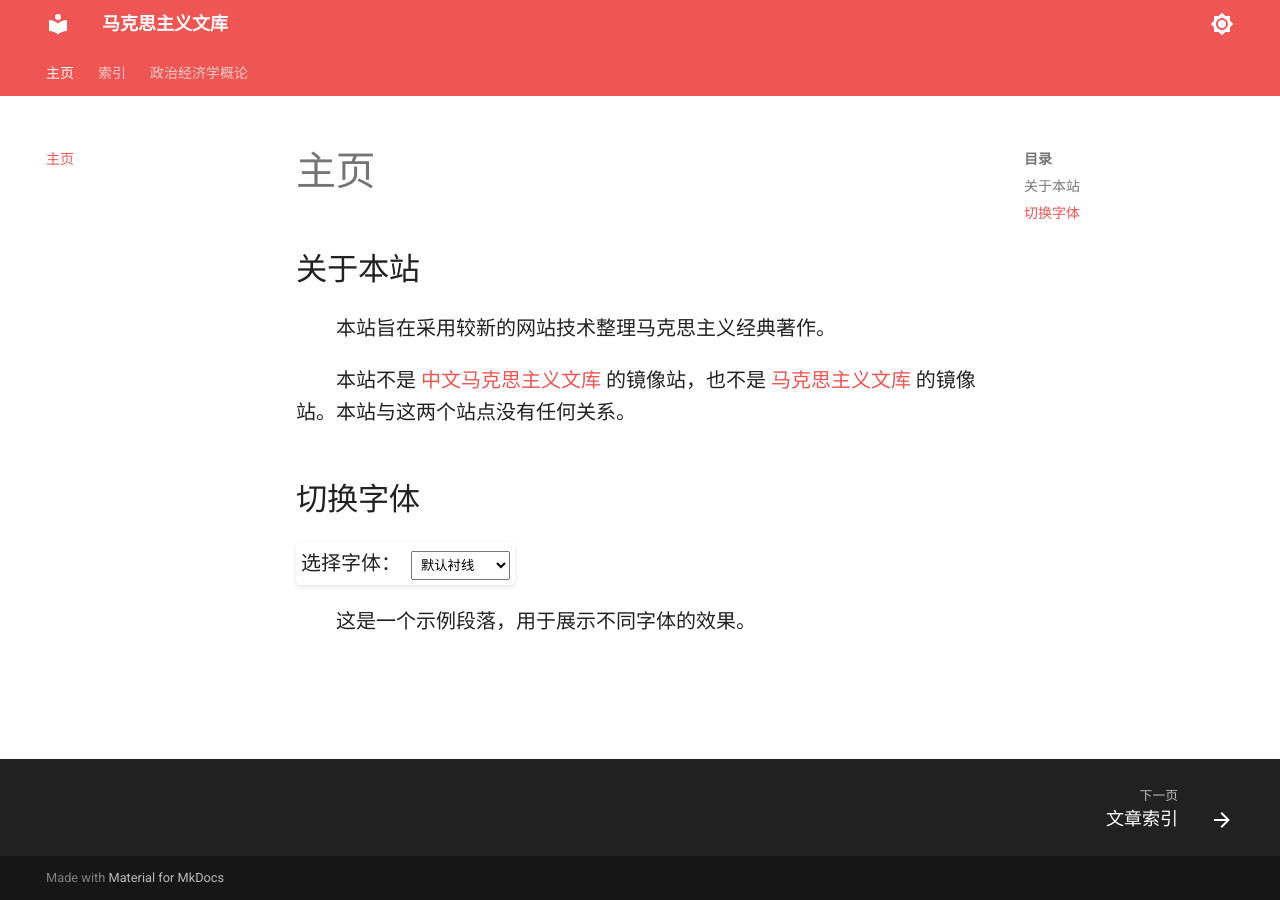
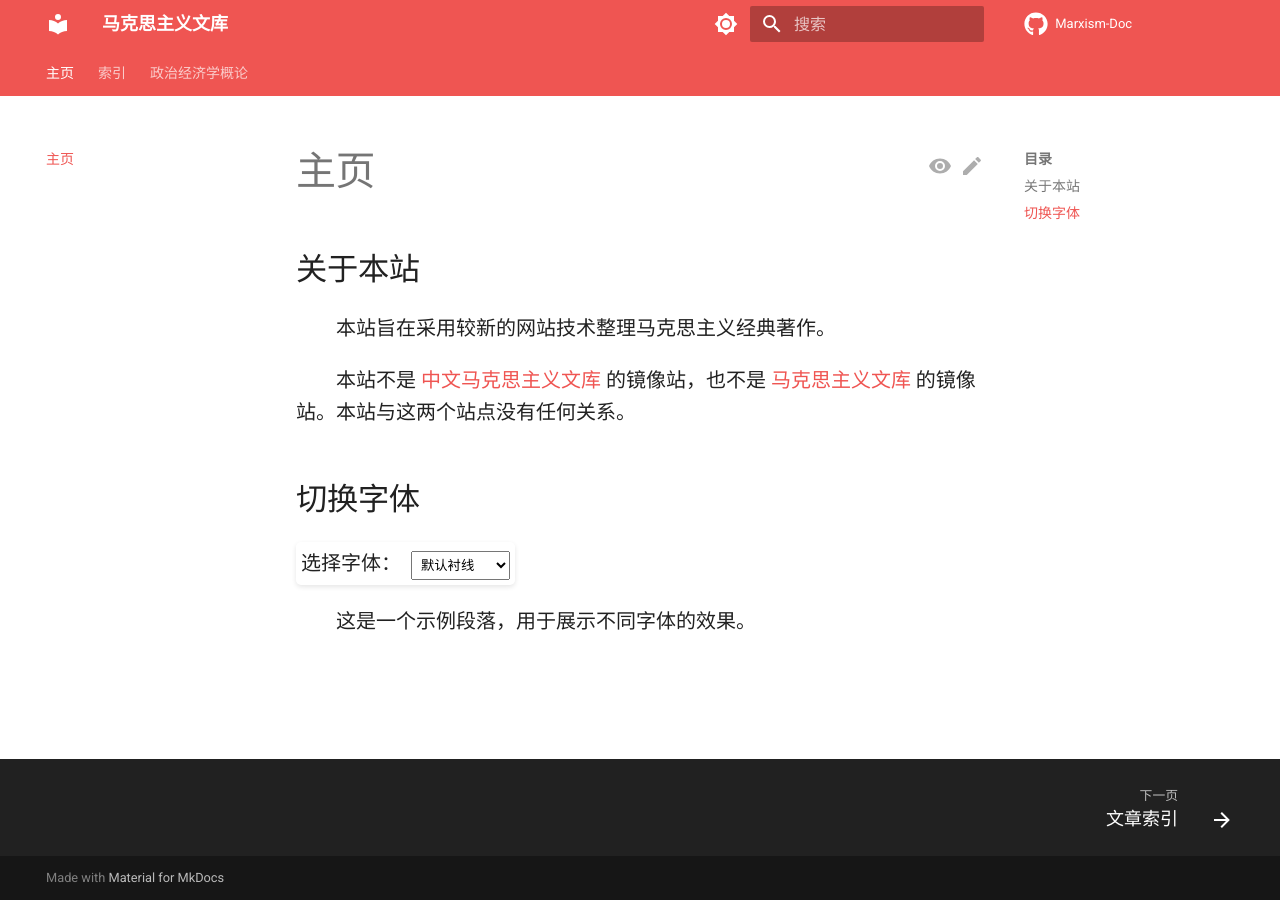
Before and after one commit to Marxism-Doc/Marxism-Doc.github.io, an MkDocs documentation site: the page built from docs/index.md, in a window 1280 px wide. Built offline with MkDocs 1.6.1 and Material for MkDocs 9.7.7, drawn with Linux system fonts in a browser that asks for light colours; comment, search, counter and statistics services are not loaded.

Commit message:
[feat] support search and git repo link

```diff
--- a/mkdocs.yml
+++ b/mkdocs.yml
@@ -24,6 +24,19 @@ theme:
     - navigation.top
     - navigation.footer
     - toc.follow
+    - search.suggest
+    - search.highlight
+    - search.share
+    - content.action.edit
+    - content.action.view
+  icon:
+    repo: fontawesome/brands/github
+    edit: material/pencil
+    view: material/eye
+
+repo_url: https://github.com/Marxism-Doc/Marxism-Doc.github.io
+repo_name: Marxism-Doc
+edit_uri: edit/main/docs/
 
 nav:
   - 主页: index.md
@@ -84,6 +97,8 @@ nav:
 plugins:
   - tags:
       tags_file: index/authors.md
+  - search:
+      lang: zh
 
 markdown_extensions:
   - pymdownx.arithmatex:
```
